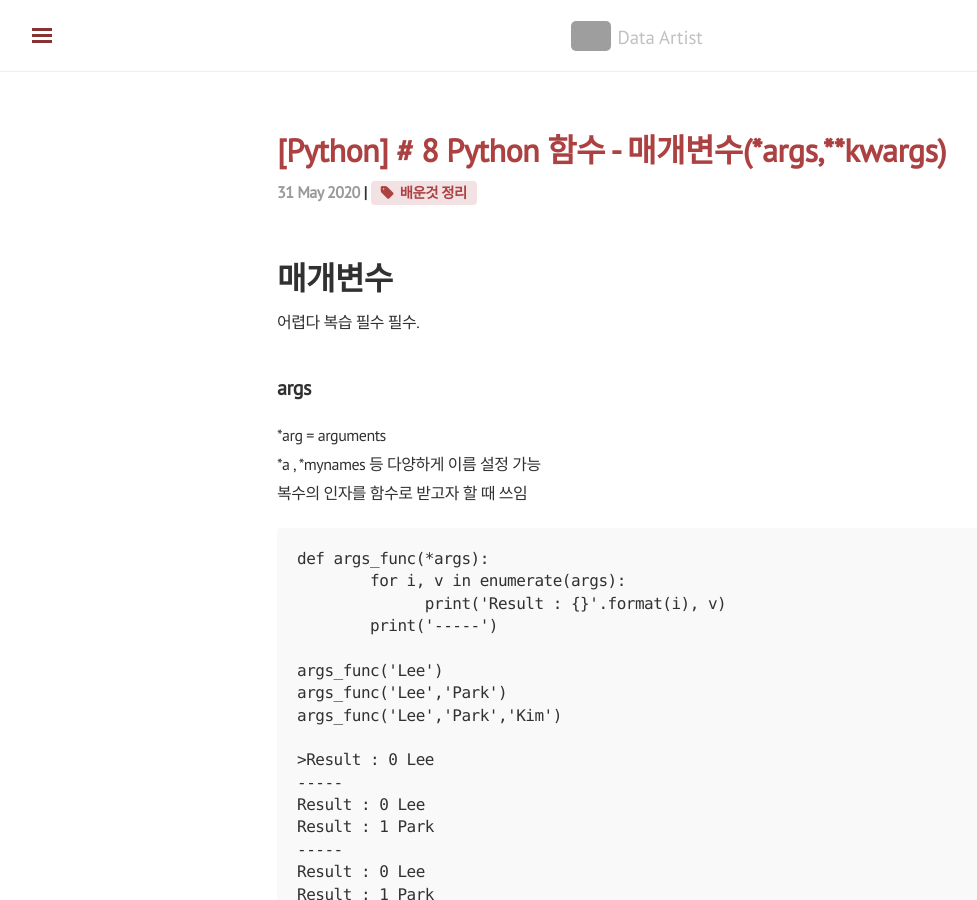
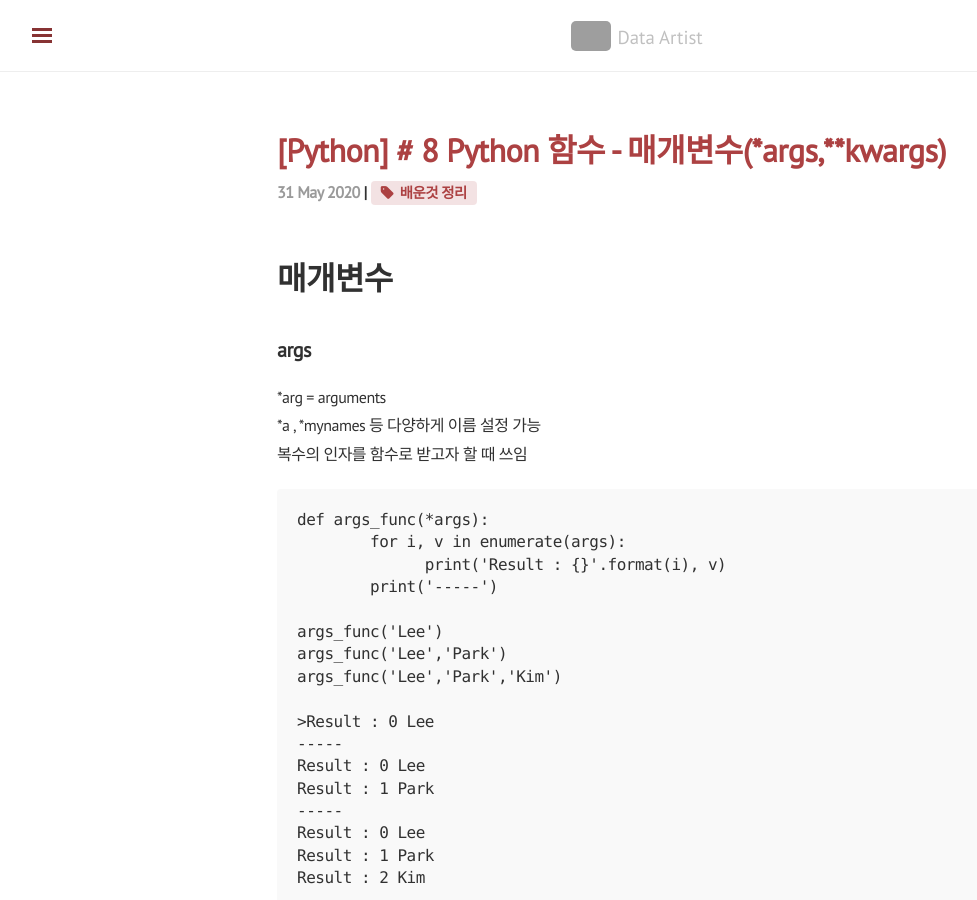
Before and after one commit to shanny924/shanny924.github.io, a Jekyll site: the page built from _posts/2020-05-31-python#8.md, in a window 1280 px wide and 900 px high. Shown: the whole window, without its empty margins (3-980 px from the left). Built offline with Jekyll 4.4.1, drawn with Linux system fonts in a browser that asks for light colours; nearby versions of some CDN libraries; comment, search, counter and statistics services are not loaded; grey boxes are pictures that could not be loaded.

Commit message:
Update 2020-05-31-python#8.md

```diff
--- a/_posts/2020-05-31-python#8.md
+++ b/_posts/2020-05-31-python#8.md
@@ -7,7 +7,6 @@ tag: [배운것 정리]
 
 # 매개변수
 
-어렵다 복습 필수 필수.
 
 ## args
 
```
